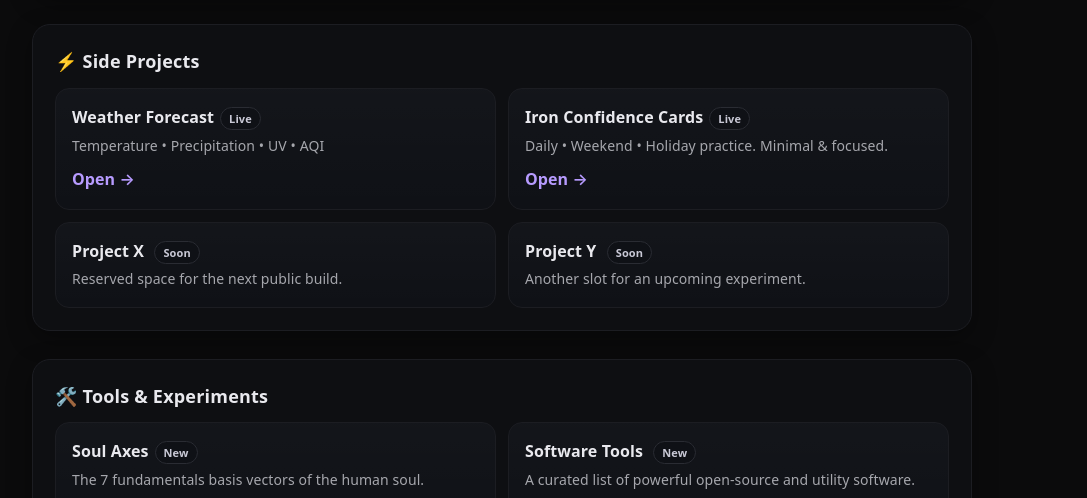
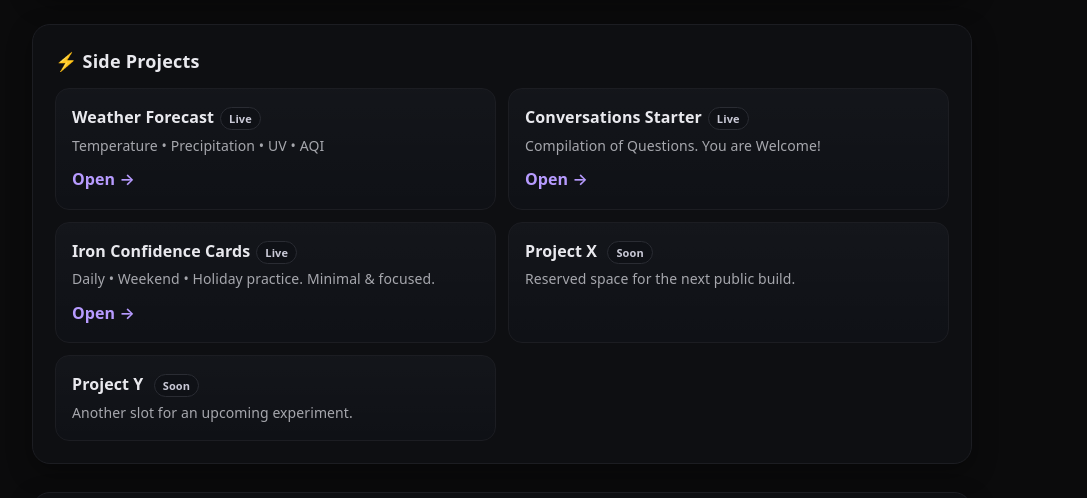
Before and after one commit to gsacarelo/community, a plain HTML site: page index.html in a window 1280 px wide. Shown: the part 285-783 px from the top of the page, without its empty margins (138-1225 px from the left). Drawn offline with Linux system fonts and the light colour scheme.

Commit message:
Update index.html

```diff
--- a/index.html
+++ b/index.html
@@ -320,6 +320,12 @@
             <span class="link">Open →</span>
           </a>
 
+          <a class="card" href="./apps/conversations/index.html" target="_self" rel="noopener">
+            <h3>Conversations Starter<span class="pill">Live</span></h3>
+            <p>Compilation of Questions. You are Welcome!</p>
+            <span class="link">Open →</span>
+          </a>
+
           <a class="card" href="./apps/affirmations/index.html" target="_self" rel="noopener">
             <h3>Iron Confidence Cards<span class="pill">Live</span></h3>
             <p>Daily • Weekend • Holiday practice. Minimal & focused.</p>
```
